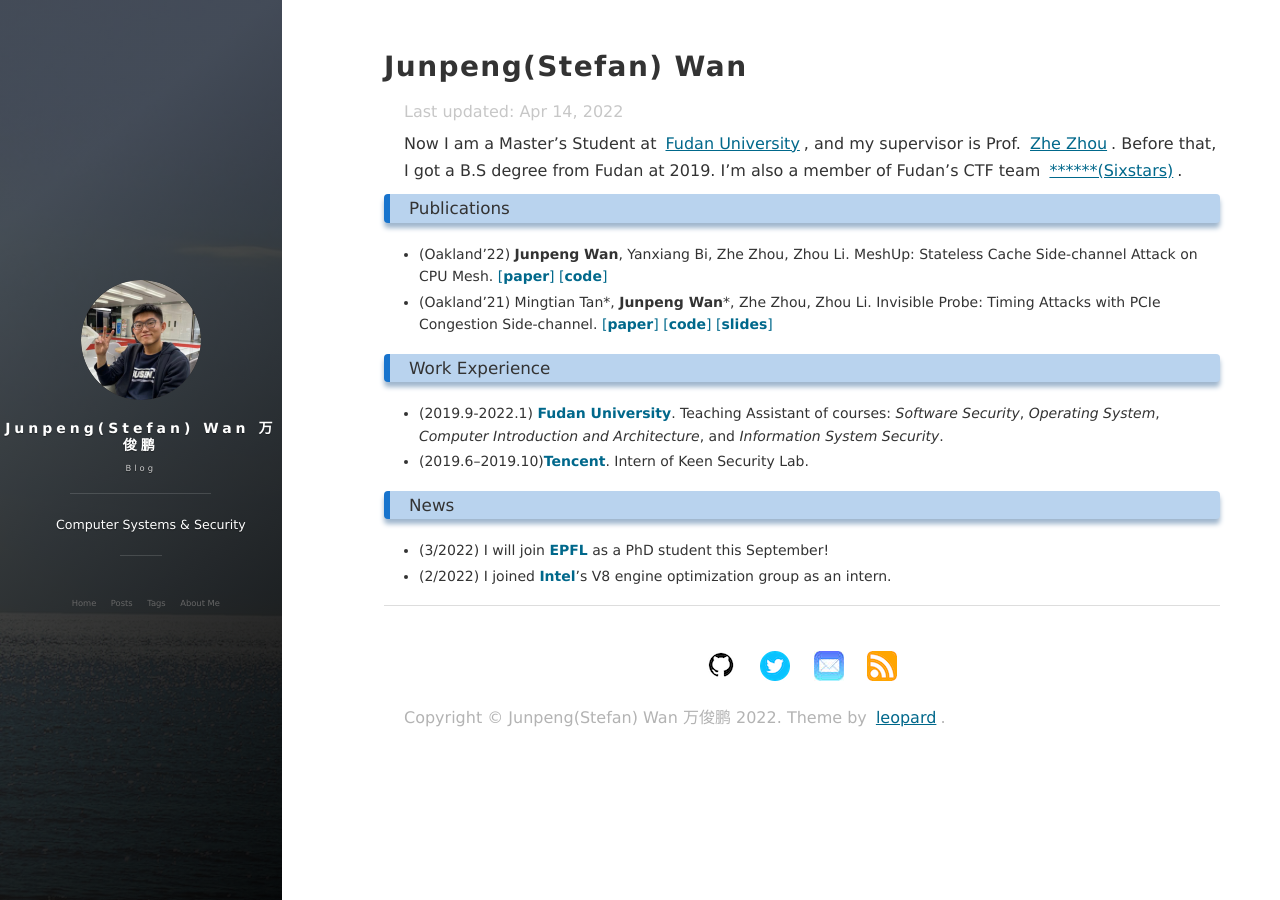
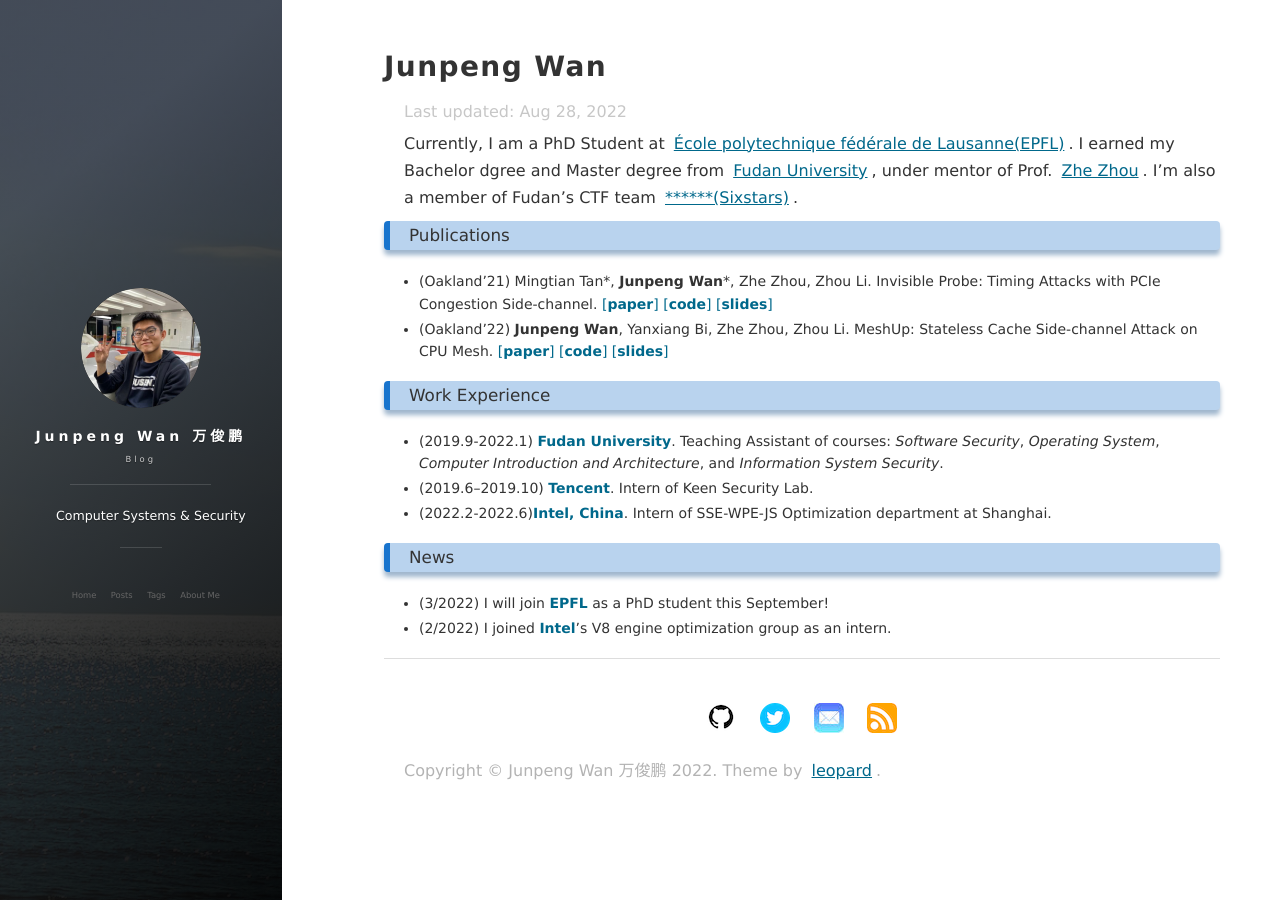
Before and after one commit to stefan1wan/stefan1wan.github.io, a Jekyll site: the page built from about.md, in a window 1280 px wide. Built offline with Jekyll 4.4.1, drawn with Linux system fonts in a browser that asks for light colours; nearby versions of some CDN libraries; comment, search, counter and statistics services are not loaded.

Commit message:
update at 2022-8-28 at lausanne

```diff
--- a/_config.yml
+++ b/_config.yml
@@ -1,11 +1,11 @@
 # Basic
-title: Junpeng(Stefan) Wan 万俊鹏
+title: Junpeng Wan 万俊鹏
 subtitle: Blog
 description: Computer Systems & Security
 # 头像里面的标题
-avatarTitle: Stefan
+avatarTitle: Junpeng
 # 头像里面的描述
-avatarDesc: /dev/side_channel
+avatarDesc: Welcom from Junpeng
 url: "stefan1wan.github.io"
 
 # 博客是否自动生成目录，false为不生成
@@ -70,7 +70,6 @@
     - {title: About Me, description: about, url: '/about'}
 
 
-
 # Pagination
 gems: [jekyll-paginate,jekyll-sitemap]
 paginate: 20
--- a/about.md
+++ b/about.md
@@ -1,22 +1,19 @@
 ---
 layout: page
-title: Junpeng(Stefan) Wan
-last_modified_at: 2022-04-14 8:30:00 +0000
+title: Junpeng Wan
+last_modified_at: 2022-08-28 8:30:00 +0000
 ---
-
-Now I am a Master's Student at [Fudan University](https://www.fudan.edu.cn/en/), and my supervisor is Prof. [Zhe Zhou](https://cs.fudan.edu.cn/0b/f1/c24865a265201/page.htm).
-Before that, I got a B.S degree from Fudan at 2019. I'm also a member of Fudan's CTF team [\*\*\*\*\*\*(Sixstars)](https://github.com/sixstars).
+Currently, I am a PhD Student at [École polytechnique fédérale de Lausanne(EPFL)](https://www.epfl.ch/en/). I earned my Bachelor dgree and Master degree from  [Fudan University](https://www.fudan.edu.cn/en/), under mentor of Prof. [Zhe Zhou](https://cs.fudan.edu.cn/0b/f1/c24865a265201/page.htm). I'm also a member of Fudan's CTF team [\*\*\*\*\*\*(Sixstars)](https://github.com/sixstars).
 
 ### Publications
-+ (Oakland’22) **Junpeng Wan**, Yanxiang Bi, Zhe Zhou, Zhou Li. MeshUp: Stateless Cache Side-channel Attack on CPU Mesh. [[**paper**]](/files/MeshUp.pdf) [[**code**]](https://github.com/stefan1wan/MeshUp)
 + (Oakland’21) Mingtian Tan\*, **Junpeng Wan**\*, Zhe Zhou, Zhou Li. Invisible Probe: Timing Attacks with PCIe Congestion Side-channel. [[**paper**]](/files/InvisibleProbe.pdf) [[**code**]](https://github.com/stefan1wan/InvisibleProbe) [[**slides**]](/files/InvisibleProbe.key)
++ (Oakland’22) **Junpeng Wan**, Yanxiang Bi, Zhe Zhou, Zhou Li. MeshUp: Stateless Cache Side-channel Attack on CPU Mesh. [[**paper**]](/files/MeshUp.pdf) [[**code**]](https://github.com/stefan1wan/MeshUp) [[**slides**]](/files/318-MeshUp.pptx)
+<!-- + (OSDI’ 23) Zhe Zhou, Yanxiang Bi, **Junpeng Wan**, Yangfan Zhou, Zhou Li. Userspace Bypass: Accelerating Syscall-intensive Applications. -->
 
 ### Work Experience
 + (2019.9-2022.1) [**Fudan University**](https://www.fudan.edu.cn/en/). Teaching Assistant of courses: *Software Security*, *Operating System*, *Computer Introduction and Architecture*, and *Information System Security*.
-+ (2019.6–2019.10)[**Tencent**](https://www.tencent.com/en-us/). Intern of Keen Security Lab.
-<!-- + (Intel) Intern of SSE-WPE-JS Optimization department.
-<span style="color: skyblue;">
-*start from 2022.2*</span> -->
++ (2019.6–2019.10) [**Tencent**](https://www.tencent.com/en-us/). Intern of Keen Security Lab.
++ (2022.2-2022.6)[**Intel, China**](https://www.intel.com). Intern of SSE-WPE-JS Optimization department at Shanghai.
 
 <!-- ### Awards
 +  -->
```
Also changed, not shown: _posts/2020-12-18-Hackintosh.md (deleted, +0 -143 lines), Gemfile.lock, 1 other file.
